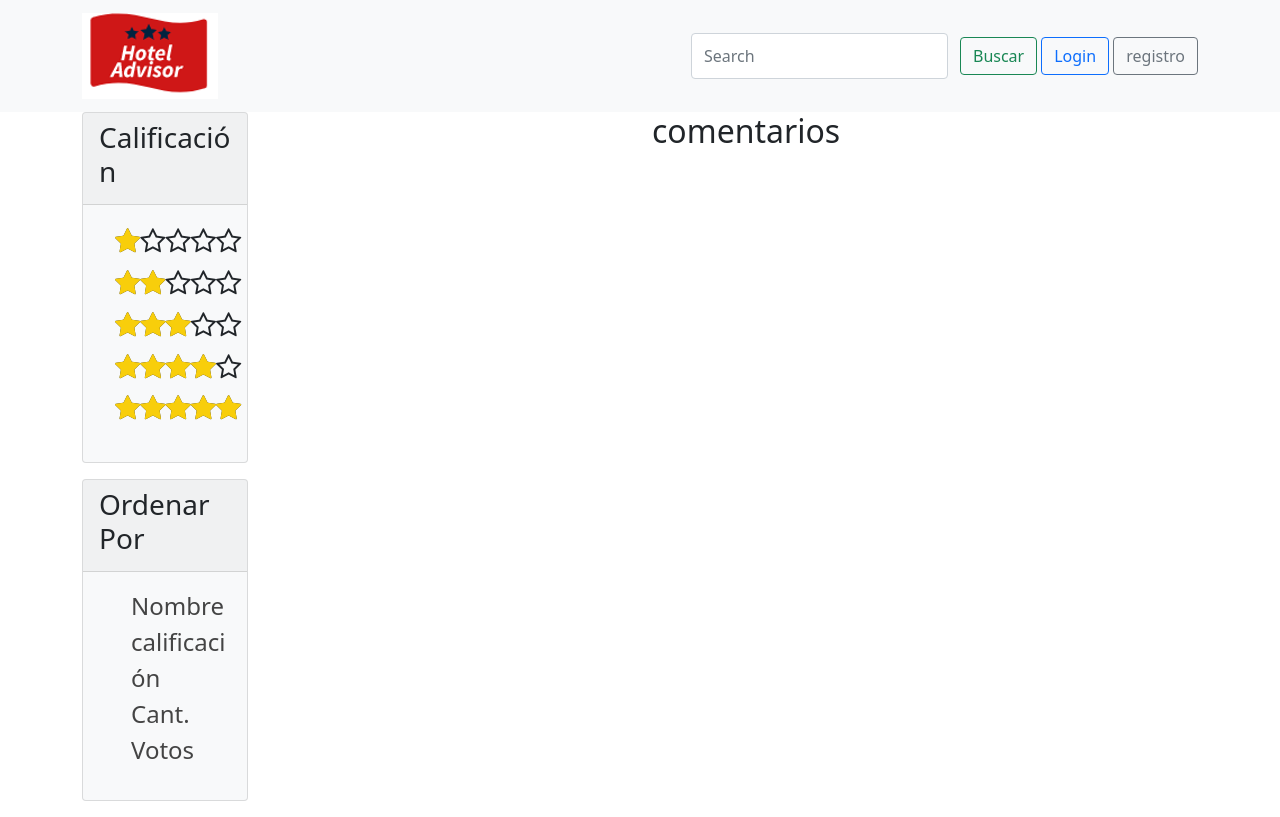
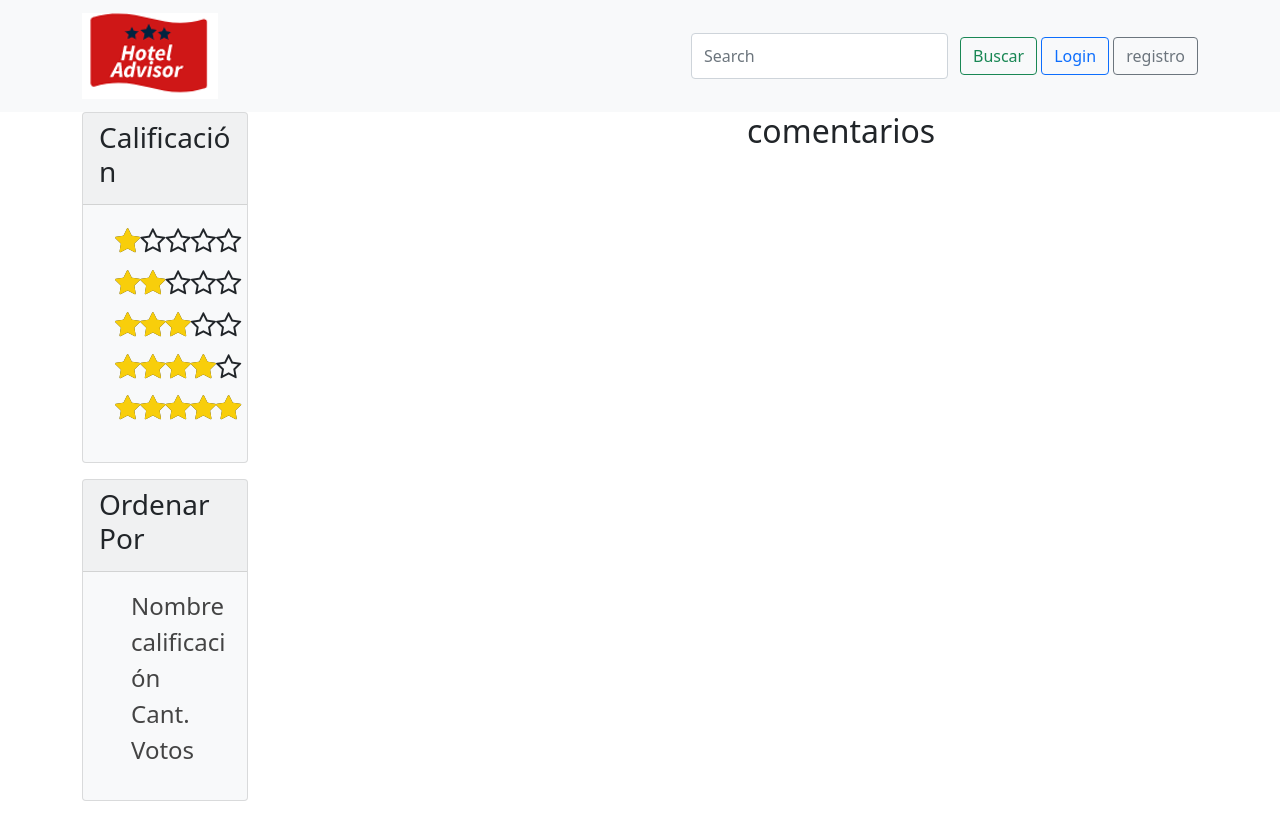
Before and after one commit to crackoscl/hotel_advisor, a Django app: page / in a window 1280 px wide. Run offline with Django 3.2, Linux system fonts and the light colour scheme; data that the repository does not hold is empty; some libraries are stand-ins or nearby versions.

Commit message:
ayiuda11

```diff
--- a/app/templates/app/filtro.html
+++ b/app/templates/app/filtro.html
@@ -77,7 +77,7 @@
           </div>
         </div>
 
-        <div class="hoteles col-md-4">
+        <div class="hoteles col-md-5">
           {% for hotel in hoteles %}
           <div class="card mb-3" style="max-width: 540px">
             <div class="row g-0">
@@ -116,7 +116,7 @@
           {% endfor %}
         </div>
 
-        <div class="comentarios col-md-6">
+        <div class="comentarios col-md-5">
           <h2>comentarios</h2>
           <ul class="list-group">
             {% for comentario in comentarios %}
--- a/app/templates/app/index.html
+++ b/app/templates/app/index.html
@@ -77,7 +77,7 @@
           </div>
         </div>
 
-        <div class="hoteles col-md-4">
+        <div class="hoteles col-md-5">
           {% for hotel in hoteles %}
           <div class="card mb-3" style="max-width: 540px">
             <div class="row g-0">
@@ -115,7 +115,7 @@
           {% endfor %}
         </div>
 
-        <div class="comentarios col-md-6">
+        <div class="comentarios col-md-5">
           <h2>comentarios</h2>
           <ul class="list-group">
             {% for comentario in comentarios %}
```
